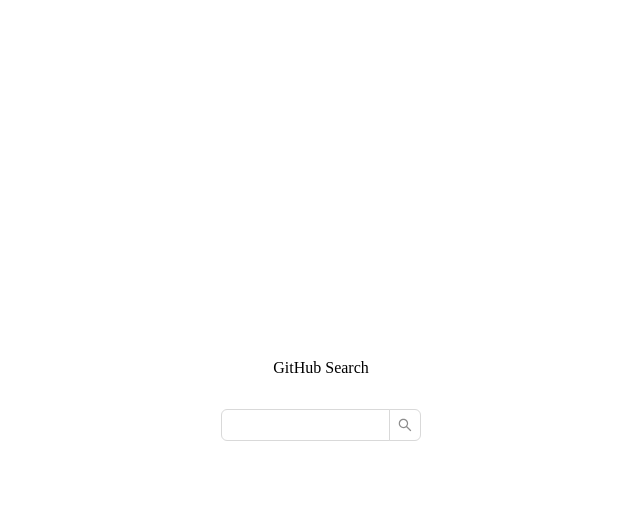
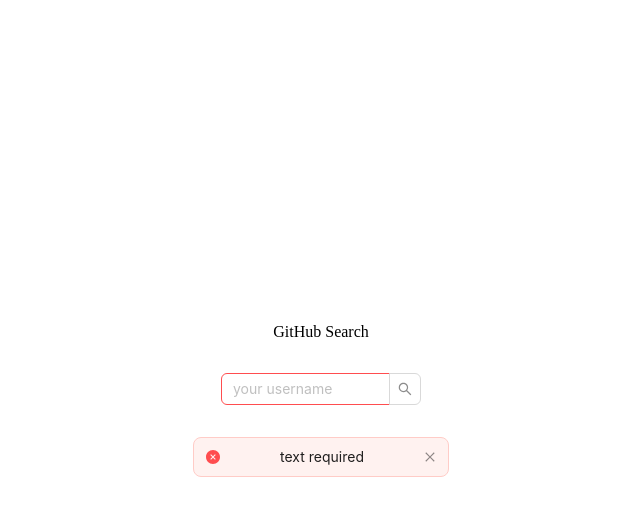
Before and after one commit to FabiSantos/GitHub-Users, a React (Vite) app: page / in a window 1280 px wide. Both pictures are taken after a click on the button 724 px from the left and 425 px from the top of the page. Shown: the top 516 px of the page, without its empty margins (319-959 px from the left). Built offline with nearby package versions, Linux system fonts and the light colour scheme.

Commit message:
new components

```diff
--- a/src/App.jsx
+++ b/src/App.jsx
@@ -1,10 +1,12 @@
 import PrivateRoutes from './Routes/Routes';
 import './App.scss'
+import Alert from './components/Alert/index';
 
 const App = () => {
   return (
     <div className='app'>
       <PrivateRoutes />
+      {/*       <Alert message={"hola"} /> */}
     </div>
   )
 }
--- /dev/null
+++ b/src/components/Alert/index.jsx
@@ -0,0 +1,18 @@
+import { Alert, Space } from "antd";
+
+const AlertMessage = ({ direction, message, style, type }) => {
+    return (
+        <Space
+            direction={direction}
+            style={style}
+        >
+            <Alert
+                message={message}
+                type={type}
+                showIcon
+                closable />
+        </Space>
+    )
+}
+
+export default AlertMessage;
--- a/src/components/SearchBar/index.jsx
+++ b/src/components/SearchBar/index.jsx
@@ -1,13 +1,16 @@
 import { Input } from "antd";
 const { Search } = Input;
 
-const SearchBar = ({ onSearch, placeholder }) => {
+const SearchBar = ({ onSearch, onChange, placeholder, status, style }) => {
     return (
         <div className="search-bar">
             <Search
                 placeholder={placeholder}
+                onChange={onChange}
                 onSearch={onSearch}
-                style={{ width: 200 }}
+                status={status}
+                style={style}
+
             />
         </div>
     );
--- a/src/pages/Home/index.jsx
+++ b/src/pages/Home/index.jsx
@@ -1,22 +1,39 @@
-import React from 'react'
+import React, { useState } from 'react'
 import { useNavigate } from 'react-router-dom';
 import GhTitle from '../../components/GhTitle';
 import SearchBar from '../../components/SearchBar';
+import AlertMessage from '../../components/Alert/index';
+
 
 const Home = () => {
     const navigate = useNavigate();
+    const [showAlert, setShowAlert] = useState(false);
 
     const handleSearch = (value) => {
+        const valueFormated = value.trim();
 
-        if (value) {
-            navigate("/result")
-        }
-        console.log(value)
+        if (!valueFormated) (setShowAlert(true));
+        else navigate("/result");
+        console.log(valueFormated)
     };
+
     return (
         <div className='home'>
             <GhTitle />
-            <SearchBar onSearch={handleSearch} />
+            <SearchBar
+                placeholder={"your username"}
+                onSearch={handleSearch}
+                onChange={() => setShowAlert(false)}
+                status={showAlert && "error"}
+                style={{ width: 200 }}
+            />
+            {showAlert &&
+                <AlertMessage
+                    direction={"vertical"}
+                    message={"text required"}
+                    style={{ width: "20%" }}
+                    type={"error"}
+                />}
         </div>
     )
 }
```
